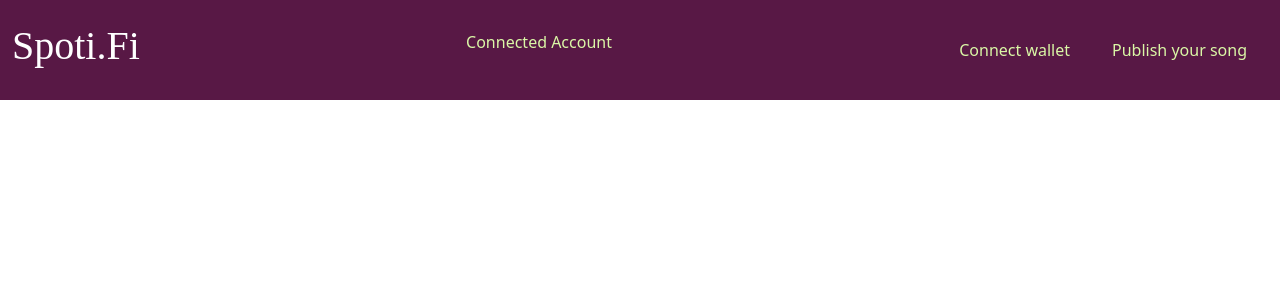
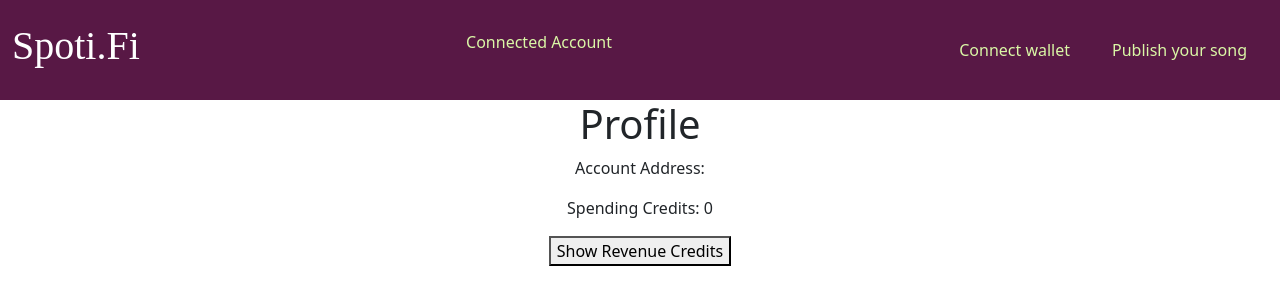
Before and after one commit to ameybagwe12/4_Kesari_BnB24, a React (Create React App) app: page /profile in a window 1280 px wide. Shown: the top 304 px of the page. Built offline with nearby package versions, Linux system fonts and the light colour scheme; no server answers; the database is empty; a web font is replaced by a local one.

Commit message:
profile created

```diff
--- a/src/App.js
+++ b/src/App.js
@@ -10,6 +10,7 @@ import MintNFT from "./pages/mintNFT";
 import contractData from "./contract.json";
 import SongTab from "./pages/song-tab";
 import LandPage from "./pages/LandPage";
+import Profile from "./components/Profile";
 function App() {
   const [isConnected, setIsConnected] = useState(false);
   const [connectedAccount, setConnectedAccount] = useState(null);
@@ -128,6 +129,7 @@ function App() {
             />
 
             <Route path="/" element={<LandPage />} />
+            <Route path="/profile" element={<Profile   />} />
           </Routes>
         </div>
       </Router>
--- /dev/null
+++ b/src/components/Profile.jsx
@@ -0,0 +1,54 @@
+import React, { useState, useEffect } from 'react';
+import { useParams } from 'react-router-dom';
+import Web3 from "web3";
+
+const Profile = () => {
+  const [spendingCredits, setSpendingCredits] = useState(0);
+  const [revenueCredits, setRevenueCredits] = useState(0);
+  const [isArtist, setIsArtist] = useState(true);
+  const [connectedAccount, setConnectedAccount] = useState("");
+
+  useEffect(() => {
+    const connectWallet = async () => {
+      try {
+        if (window.ethereum) {
+          const web3 = new Web3(window.ethereum);
+          await window.ethereum.request({ method: "eth_requestAccounts" });
+          console.log("Wallet connected");
+          const accounts = await web3.eth.getAccounts();
+          setConnectedAccount(accounts[0]);
+          console.log(connectedAccount);
+        }
+      } catch (error) {
+        console.error("Error connecting wallet:", error);
+      }
+    };
+
+    connectWallet();
+  }, []);
+
+  const handleShowRevenueCredits = () => {
+    const revenueCreditsForArtist = 500;
+    setRevenueCredits(revenueCreditsForArtist);
+  };
+
+  return (
+    <div>
+      <h1>Profile</h1>
+      <p>Account Address: {connectedAccount}</p>
+      <p>Spending Credits: {spendingCredits}</p>
+
+      {isArtist && (
+        <button onClick={handleShowRevenueCredits}>
+          Show Revenue Credits
+        </button>
+      )}
+
+      {isArtist && revenueCredits > 0 && (
+        <p>Revenue Credits: {revenueCredits}</p>
+      )}
+    </div>
+  );
+};
+
+export default Profile;
--- a/src/components/navbar.jsx
+++ b/src/components/navbar.jsx
@@ -24,6 +24,7 @@ function Navbar({ player }) {
       console.error("Error connecting wallet:", error);
     }
   }
+
 
   return (
     <nav style={{ backgroundColor: "#581845", height: 100 }} class="navbar ">
```
